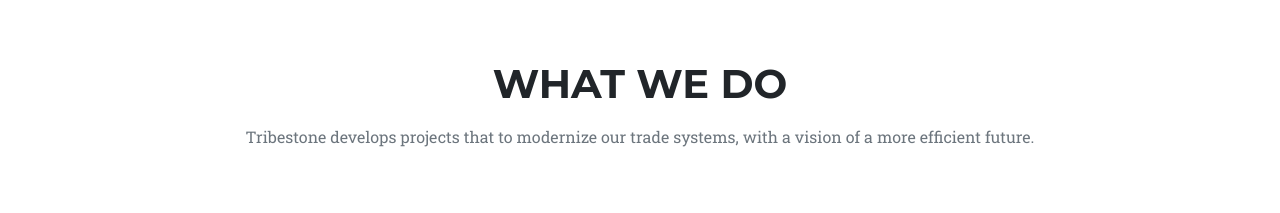
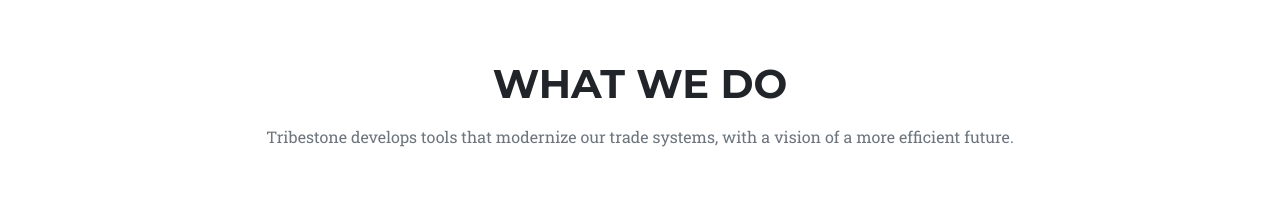
Before and after one commit to drivevaluenow/drivevaluenow.github.io, a website: page index.html in a window 1280 px wide. Shown: the part 820-1033 px from the top of the page. Drawn offline with nearby package versions, Linux system fonts and the light colour scheme; a web font is replaced by a local one.

Commit message:
update tagline

```diff
--- a/index.html
+++ b/index.html
@@ -79,7 +79,7 @@
           <div class="row">
             <div class="col-lg-12 text-center">
               <h2 class="section-heading text-uppercase">What We Do</h2>
-              <p class="section-subheading text-muted">Tribestone develops projects that to modernize our trade systems, with a vision of a more efficient future.</p>
+              <p class="section-subheading text-muted">Tribestone develops tools that modernize our trade systems, with a vision of a more efficient future.</p>
             </div>
           </div>
 
```
